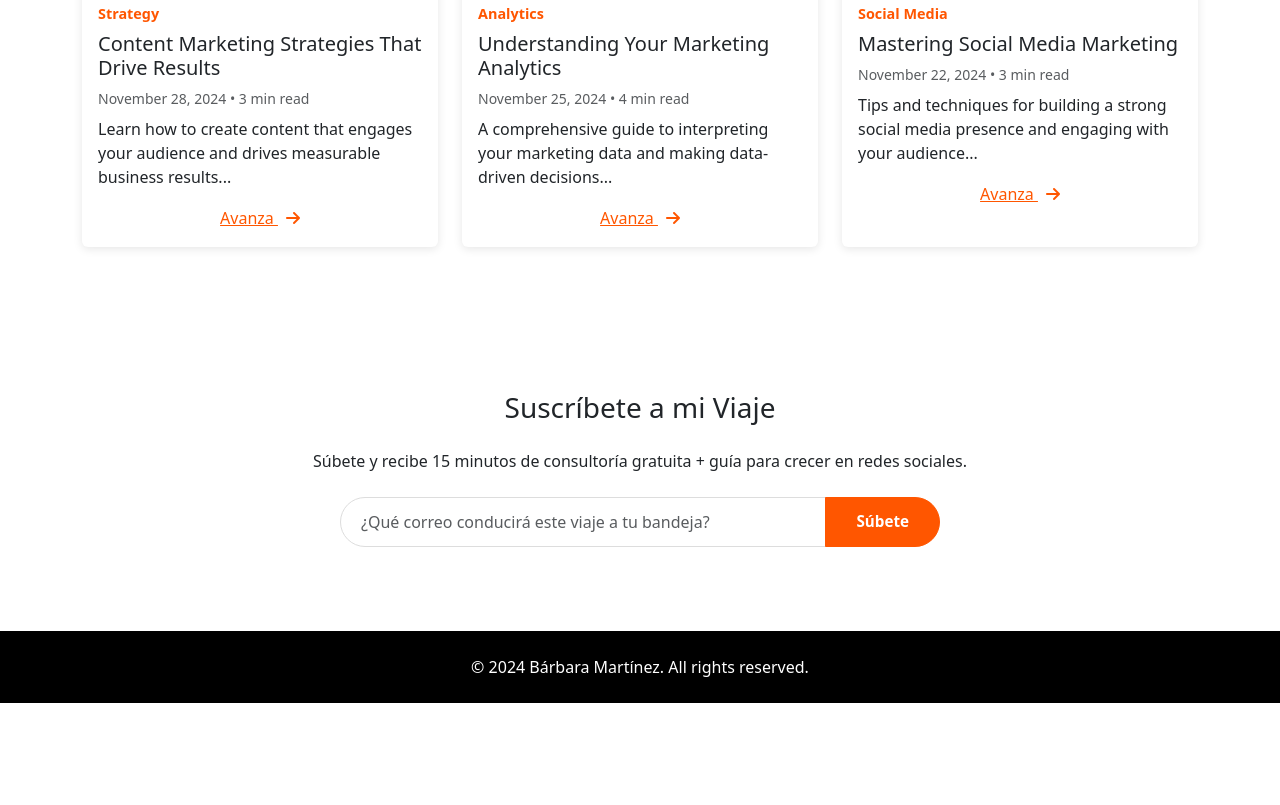
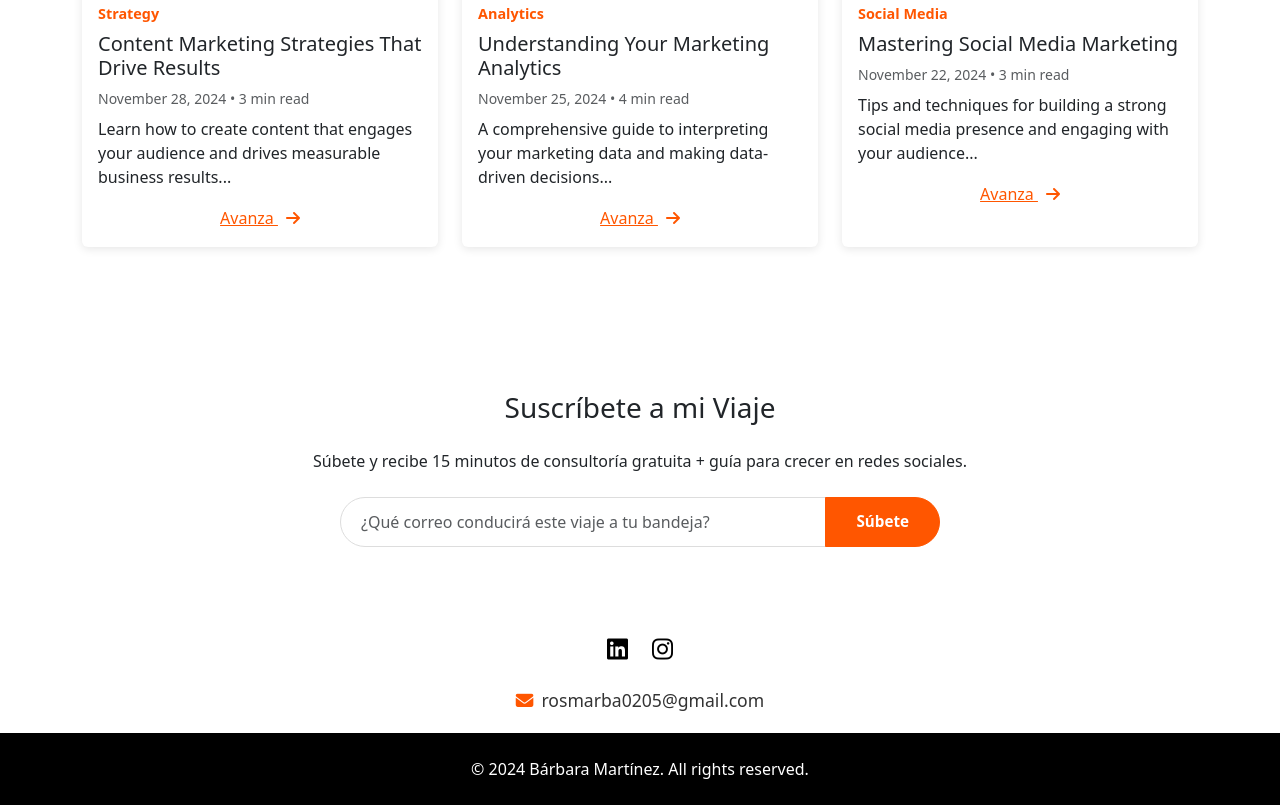
Before and after one commit to rosita0205/Barbara_Martinez, a plain HTML site: page blog.html in a window 1280 px wide. Shown: the part 1320-2125 px from the top of the page. Before the commit the page ends 2023 px from the top, so only its background shows below. Drawn offline with nearby package versions, Linux system fonts and the light colour scheme.

Commit message:
Update blog.html

```diff
--- a/blog.html
+++ b/blog.html
@@ -175,6 +175,19 @@
     </div>
 </div>
 
+   <!-- Contact Info -->
+            <div class="text-center" id="my-links">
+                <div class="social-icons mb-3">
+                    <a href="https://www.linkedin.com/in/barbara-rosa-martinez-pedroso/" target="_blank"><i class="fab fa-linkedin"></i></a>
+                     <a href="https://www.instagram.com/bmw_digitalmarketing/" target="_blank"><i class="fab fa-instagram"></i></a>
+                </div>
+                <div class="contact-email">
+                    <a href="mailto:barbara@gmail.com" class="email-link">
+                        <i class="fas fa-envelope me-2"></i>rosmarba0205@gmail.com
+                    </a>
+                </div>
+            </div>
+
 
 
 
```
